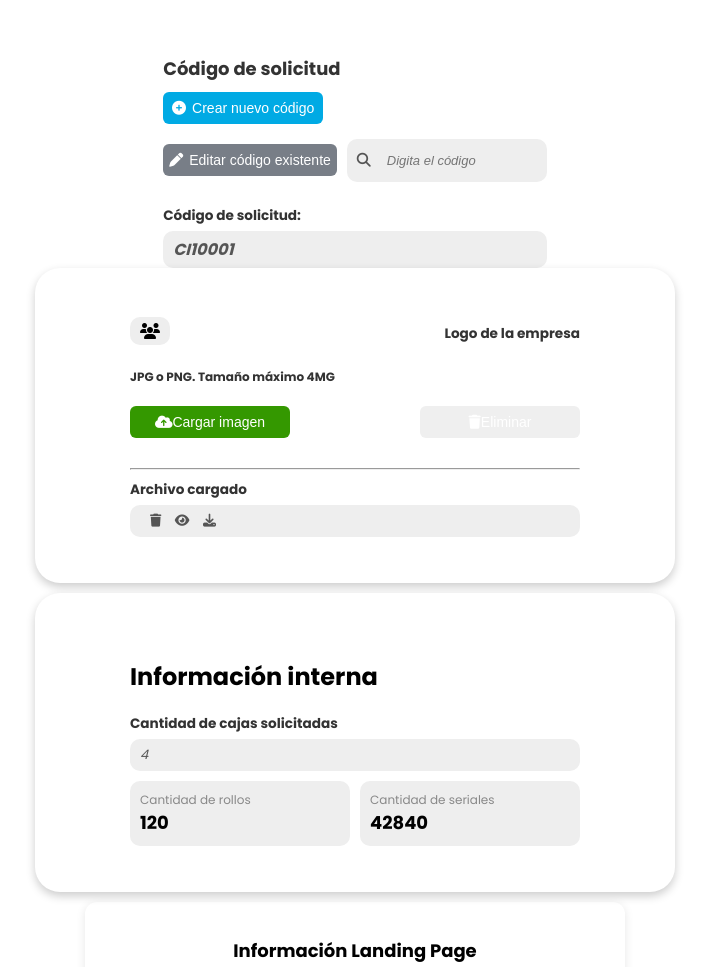
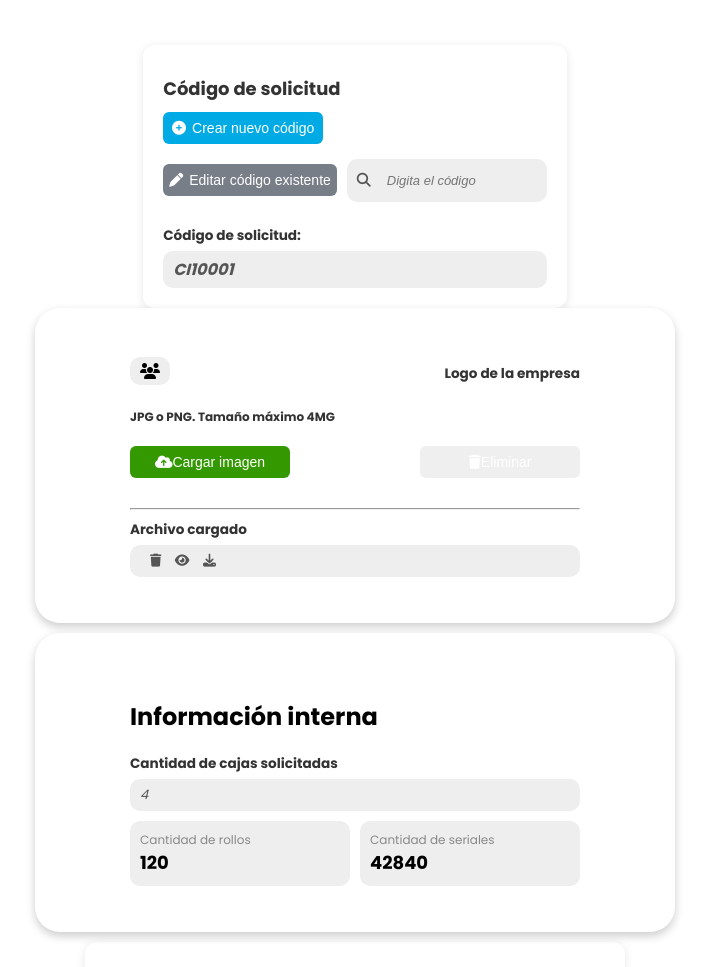
Before and after one commit to cathsanchez6/Formulario_Informacion_Cliente, a plain HTML site: page index.html in a window 1280 px wide. Shown: the top 967 px of the page, without its empty margins (285-994 px from the left). Drawn offline with Linux system fonts and the light colour scheme.

Commit message:
Update index.html

```diff
--- a/index.html
+++ b/index.html
@@ -368,7 +368,7 @@
     <div class="contenedor-principal">
       <br>
     <div class="card-container">
-      <form id="formulario">
+      <div class="card">
         <label style="font-weight: 700; font-size: 18px; display: block; margin-bottom: 10px;">Código de solicitud </label>
           <button type="button" id="btnCrearCodigo" style="background-color: #00AAE4;">
             <i class="fas fa-plus-circle" style="margin-right: 6px;"></i>Crear nuevo código
@@ -385,7 +385,7 @@
 
         <label style="margin-top: 15px;">Código de solicitud:</label>
         <div class="campo" id="codigoResultado" style="font-weight: bold; font-size: 16px;">CI10001</div>
-      </form>
+      </div>
     </div>
 
 
```
